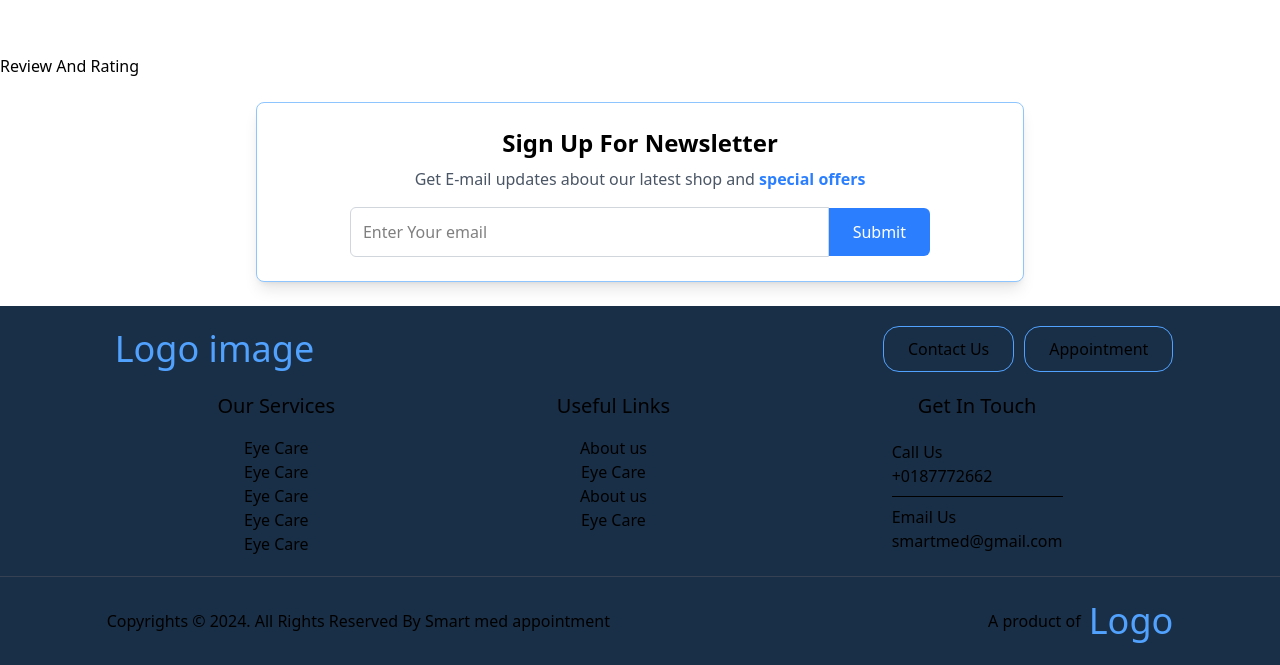
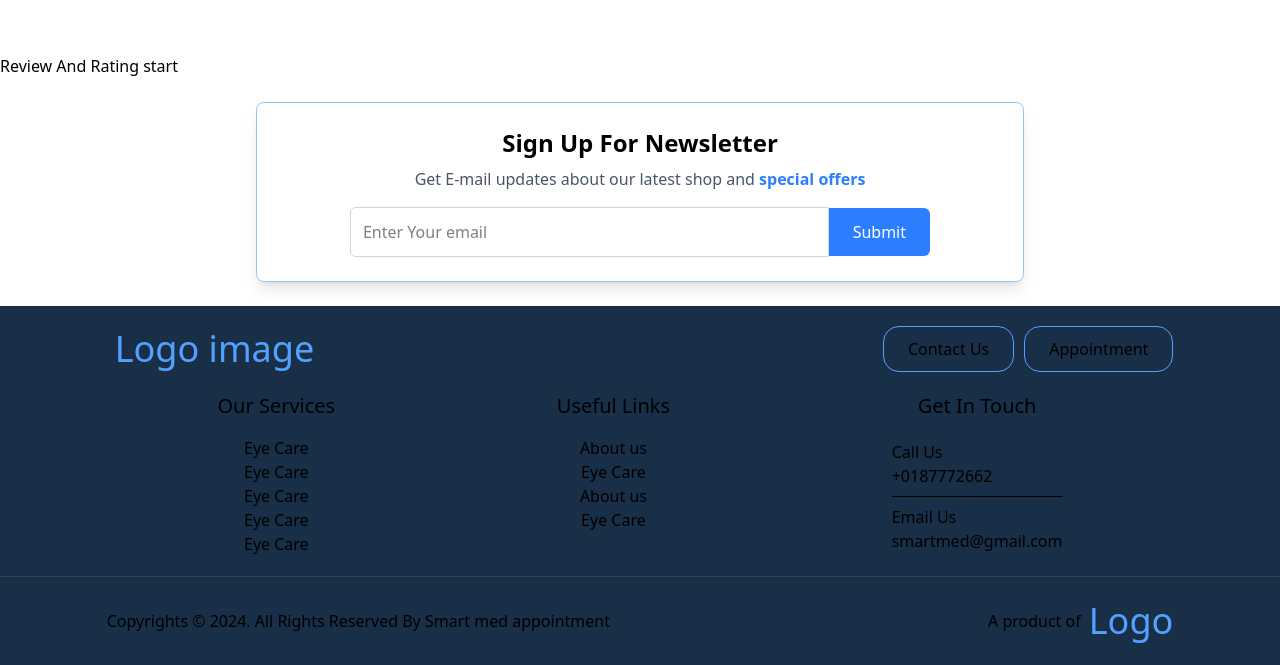
Before and after one commit to Minato0330/Next-healthcare-frontend, a Next.js app: page / in a window 1280 px wide. Shown: the part 1610-2275 px from the top of the page. Built offline with nearby package versions, Linux system fonts and the light colour scheme; no server answers.

Commit message:
added review section

```diff
--- a/src/components/ReviewAndRating/ReviewAndRating.jsx
+++ b/src/components/ReviewAndRating/ReviewAndRating.jsx
@@ -3,7 +3,7 @@ import React from 'react';
 const ReviewAndRating = () => {
     return (
         <div>
-            Review And Rating
+            Review And Rating start
         </div>
     );
 };
```
